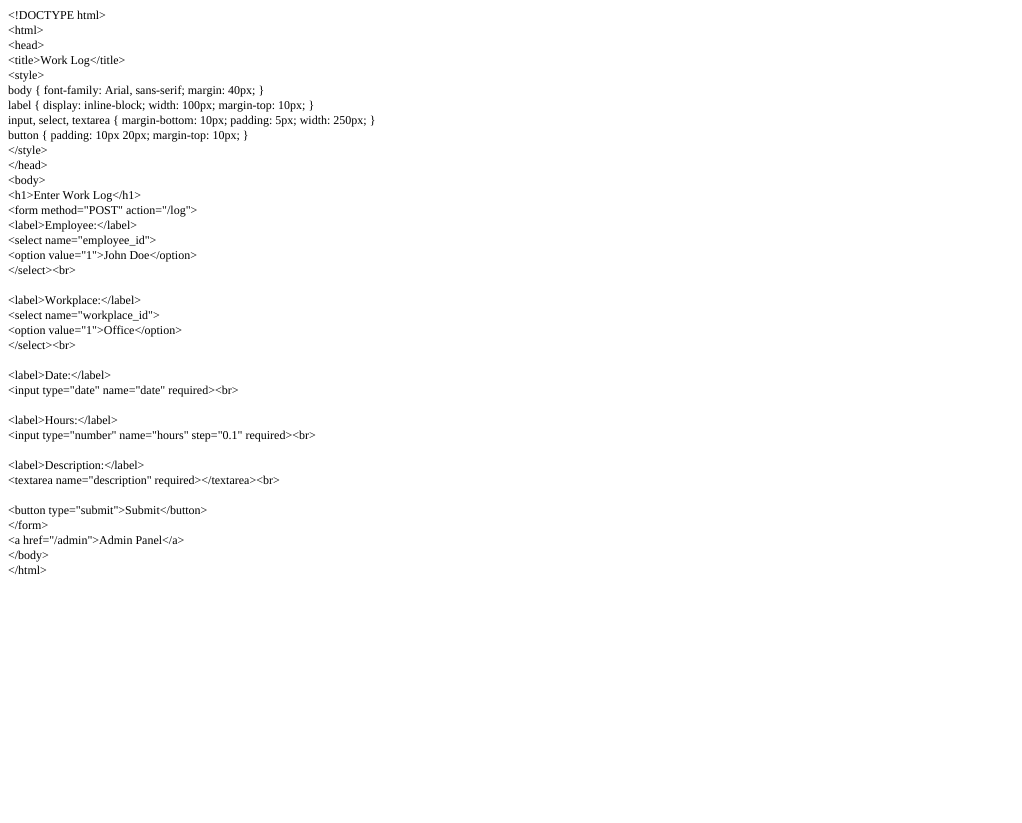
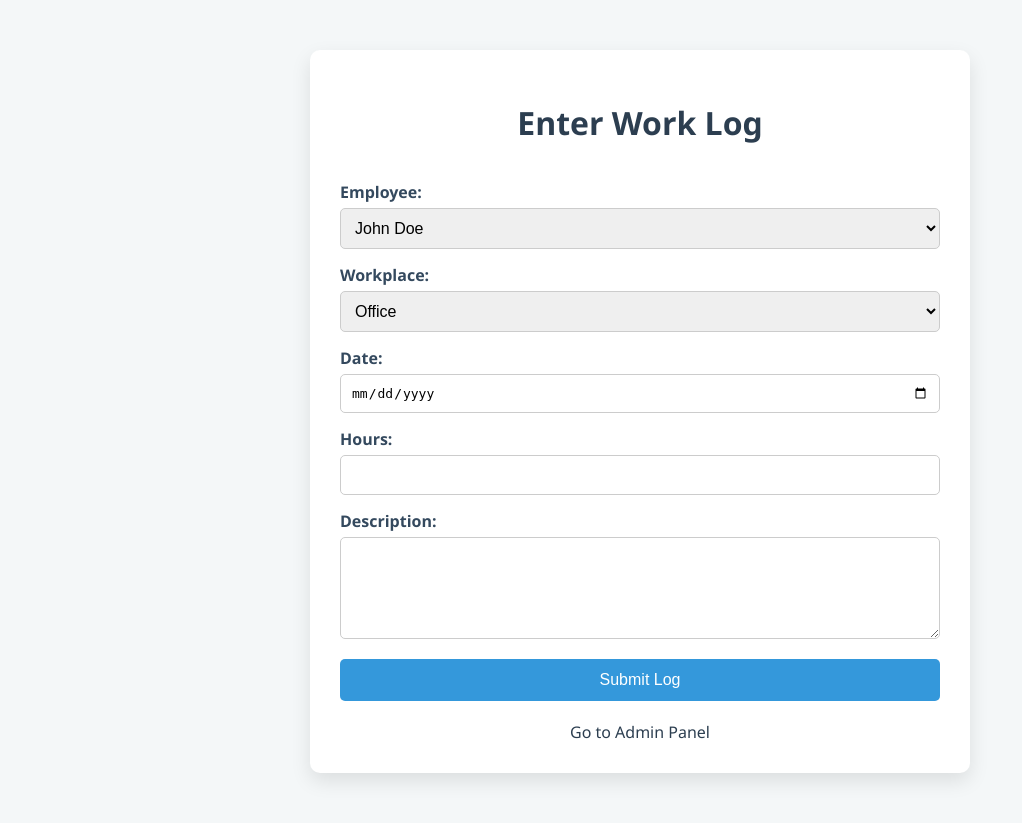
Before and after one commit to DylanBousfield/Logbook, a Flask app: page / in a window 1280 px wide. Shown: the whole page, without its empty margins (0-1022 px from the left). Before the commit the page ends 575 px from the top, so only its background shows below. Run offline with Flask 3, Linux system fonts and the light colour scheme; parts of the project's set-up code (start-up, migrations or seed data) failed here and were passed over.

Commit message:
Update Flask app with new templates and dropdown functionality

```diff
--- a/app.py
+++ b/app.py
@@ -1,7 +1,12 @@
-from flask import Flask, render_template, request, redirect, url_for, send_file
+from __future__ import annotations
+import os
+from datetime import datetime, date
+from io import BytesIO
+
+from flask import Flask, render_template, request, redirect, url_for, flash, send_file
 from flask_sqlalchemy import SQLAlchemy
+from sqlalchemy import func
 import pandas as pd
-import os
 
 app = Flask(__name__)
 app.config["SQLALCHEMY_DATABASE_URI"] = "sqlite:///./worklogs.db"
@@ -37,9 +42,10 @@ class WorkLog(db.Model):
 def initialize_database():
     db.create_all()
     if Employee.query.count() == 0:
-        db.session.add(Employee(name="John Doe"))
+        db.session.add(Employee(name="Dylan"))
     if Workplace.query.count() == 0:
-        db.session.add(Workplace(name="Office"))
+        db.session.add(Workplace(name="Admin"))
+
     db.session.commit()
 
 # -----------------------------
@@ -69,6 +75,29 @@ def log():
     db.session.add(new_log)
     db.session.commit()
     return redirect(url_for("index"))
+# Add new employee
+@app.route("/add_employee", methods=["GET", "POST"])
+def add_employee():
+    if request.method == "POST":
+        name = request.form["name"]
+        if name:
+            new_emp = Employee(name=name)
+            db.session.add(new_emp)
+            db.session.commit()
+            return redirect(url_for("admin"))
+    return render_template("add_employee.html")
+
+# Add new workplace
+@app.route("/add_workplace", methods=["GET", "POST"])
+def add_workplace():
+    if request.method == "POST":
+        name = request.form["name"]
+        if name:
+            new_wp = Workplace(name=name)
+            db.session.add(new_wp)
+            db.session.commit()
+            return redirect(url_for("admin"))
+    return render_template("add_workplace.html")
 
 @app.route("/admin")
 def admin():
@@ -110,3 +139,4 @@ def export():
 # -----------------------------
 if __name__ == "__main__":
     app.run(debug=True)
+app = create_app()
--- a/requirements.txt
+++ b/requirements.txt
@@ -1,4 +1,4 @@
-flask>=2.3.0
+flask
 flask_sqlalchemy
 gunicorn
 pandas
--- a/templates/index.html
+++ b/templates/index.html
@@ -1,59 +1,102 @@
-<!DOCTYPE html PUBLIC "-//W3C//DTD HTML 4.01//EN" "http://www.w3.org/TR/html4/strict.dtd">
+<!DOCTYPE html>
 <html>
 <head>
-  <meta http-equiv="Content-Type" content="text/html; charset=utf-8">
-  <meta http-equiv="Content-Style-Type" content="text/css">
-  <title></title>
-  <meta name="Generator" content="Cocoa HTML Writer">
-  <meta name="CocoaVersion" content="2487.7">
-  <style type="text/css">
-    p.p1 {margin: 0.0px 0.0px 0.0px 0.0px; font: 12.0px Times; -webkit-text-stroke: #000000}
-    p.p2 {margin: 0.0px 0.0px 0.0px 0.0px; font: 12.0px Times; -webkit-text-stroke: #000000; min-height: 14.0px}
-    span.s1 {font-kerning: none}
-  </style>
+    <title>Work Log</title>
+    <style>
+        body {
+            font-family: 'Segoe UI', Tahoma, Geneva, Verdana, sans-serif;
+            background-color: #f4f7f8;
+            margin: 0;
+            padding: 0;
+        }
+        .container {
+            max-width: 600px;
+            margin: 50px auto;
+            background-color: #ffffff;
+            padding: 30px;
+            border-radius: 10px;
+            box-shadow: 0 8px 20px rgba(0,0,0,0.1);
+        }
+        h1 {
+            text-align: center;
+            color: #2c3e50;
+        }
+        form {
+            display: flex;
+            flex-direction: column;
+        }
+        label {
+            margin-top: 15px;
+            margin-bottom: 5px;
+            font-weight: bold;
+            color: #34495e;
+        }
+        input, select, textarea {
+            padding: 10px;
+            border-radius: 5px;
+            border: 1px solid #ccc;
+            font-size: 1em;
+        }
+        textarea {
+            resize: vertical;
+            min-height: 80px;
+        }
+        button {
+            margin-top: 20px;
+            padding: 12px;
+            background-color: #3498db;
+            border: none;
+            color: white;
+            font-size: 1em;
+            border-radius: 5px;
+            cursor: pointer;
+            transition: 0.3s;
+        }
+        button:hover {
+            background-color: #2980b9;
+        }
+        a {
+            display: block;
+            text-align: center;
+            margin-top: 20px;
+            color: #2c3e50;
+            text-decoration: none;
+        }
+        a:hover {
+            text-decoration: underline;
+        }
+    </style>
 </head>
 <body>
-<p class="p1"><span class="s1">&lt;!DOCTYPE html&gt;</span></p>
-<p class="p1"><span class="s1">&lt;html&gt;</span></p>
-<p class="p1"><span class="s1">&lt;head&gt;</span></p>
-<p class="p1"><span class="s1">&lt;title&gt;Work Log&lt;/title&gt;</span></p>
-<p class="p1"><span class="s1">&lt;style&gt;</span></p>
-<p class="p1"><span class="s1">body { font-family: Arial, sans-serif; margin: 40px; }</span></p>
-<p class="p1"><span class="s1">label { display: inline-block; width: 100px; margin-top: 10px; }</span></p>
-<p class="p1"><span class="s1">input, select, textarea { margin-bottom: 10px; padding: 5px; width: 250px; }</span></p>
-<p class="p1"><span class="s1">button { padding: 10px 20px; margin-top: 10px; }</span></p>
-<p class="p1"><span class="s1">&lt;/style&gt;</span></p>
-<p class="p1"><span class="s1">&lt;/head&gt;</span></p>
-<p class="p1"><span class="s1">&lt;body&gt;</span></p>
-<p class="p1"><span class="s1">&lt;h1&gt;Enter Work Log&lt;/h1&gt;</span></p>
-<p class="p1"><span class="s1">&lt;form method="POST" action="/log"&gt;</span></p>
-<p class="p1"><span class="s1">&lt;label&gt;Employee:&lt;/label&gt;</span></p>
-<p class="p1"><span class="s1">&lt;select name="employee_id"&gt;</span></p>
-<p class="p1"><span class="s1">{% for employee in employees %}</span></p>
-<p class="p1"><span class="s1">&lt;option value="{{ employee.id }}"&gt;{{ employee.name }}&lt;/option&gt;</span></p>
-<p class="p1"><span class="s1">{% endfor %}</span></p>
-<p class="p1"><span class="s1">&lt;/select&gt;&lt;br&gt;</span></p>
-<p class="p2"><span class="s1"></span><br></p>
-<p class="p1"><span class="s1">&lt;label&gt;Workplace:&lt;/label&gt;</span></p>
-<p class="p1"><span class="s1">&lt;select name="workplace_id"&gt;</span></p>
-<p class="p1"><span class="s1">{% for workplace in workplaces %}</span></p>
-<p class="p1"><span class="s1">&lt;option value="{{ workplace.id }}"&gt;{{ workplace.name }}&lt;/option&gt;</span></p>
-<p class="p1"><span class="s1">{% endfor %}</span></p>
-<p class="p1"><span class="s1">&lt;/select&gt;&lt;br&gt;</span></p>
-<p class="p2"><span class="s1"></span><br></p>
-<p class="p1"><span class="s1">&lt;label&gt;Date:&lt;/label&gt;</span></p>
-<p class="p1"><span class="s1">&lt;input type="date" name="date" required&gt;&lt;br&gt;</span></p>
-<p class="p2"><span class="s1"></span><br></p>
-<p class="p1"><span class="s1">&lt;label&gt;Hours:&lt;/label&gt;</span></p>
-<p class="p1"><span class="s1">&lt;input type="number" name="hours" step="0.1" required&gt;&lt;br&gt;</span></p>
-<p class="p2"><span class="s1"></span><br></p>
-<p class="p1"><span class="s1">&lt;label&gt;Description:&lt;/label&gt;</span></p>
-<p class="p1"><span class="s1">&lt;textarea name="description" required&gt;&lt;/textarea&gt;&lt;br&gt;</span></p>
-<p class="p2"><span class="s1"></span><br></p>
-<p class="p1"><span class="s1">&lt;button type="submit"&gt;Submit&lt;/button&gt;</span></p>
-<p class="p1"><span class="s1">&lt;/form&gt;</span></p>
-<p class="p1"><span class="s1">&lt;a href="/admin"&gt;Admin Panel&lt;/a&gt;</span></p>
-<p class="p1"><span class="s1">&lt;/body&gt;</span></p>
-<p class="p1"><span class="s1">&lt;/html&gt;</span></p>
+    <div class="container">
+        <h1>Enter Work Log</h1>
+        <form method="POST" action="/log">
+            <label>Employee:</label>
+            <select name="employee_id">
+                {% for emp in employees %}
+                <option value="{{ emp.id }}">{{ emp.name }}</option>
+                {% endfor %}
+            </select>
+
+            <label>Workplace:</label>
+            <select name="workplace_id">
+                {% for wp in workplaces %}
+                <option value="{{ wp.id }}">{{ wp.name }}</option>
+                {% endfor %}
+            </select>
+
+            <label>Date:</label>
+            <input type="date" name="date" required>
+
+            <label>Hours:</label>
+            <input type="number" name="hours" step="0.1" required>
+
+            <label>Description:</label>
+            <textarea name="description" required></textarea>
+
+            <button type="submit">Submit Log</button>
+        </form>
+        <a href="/admin">Go to Admin Panel</a>
+    </div>
 </body>
 </html>
```
Also changed, not shown: templates/admin.html (+118 -69 lines), instance/worklogs.db, 1 other file.
